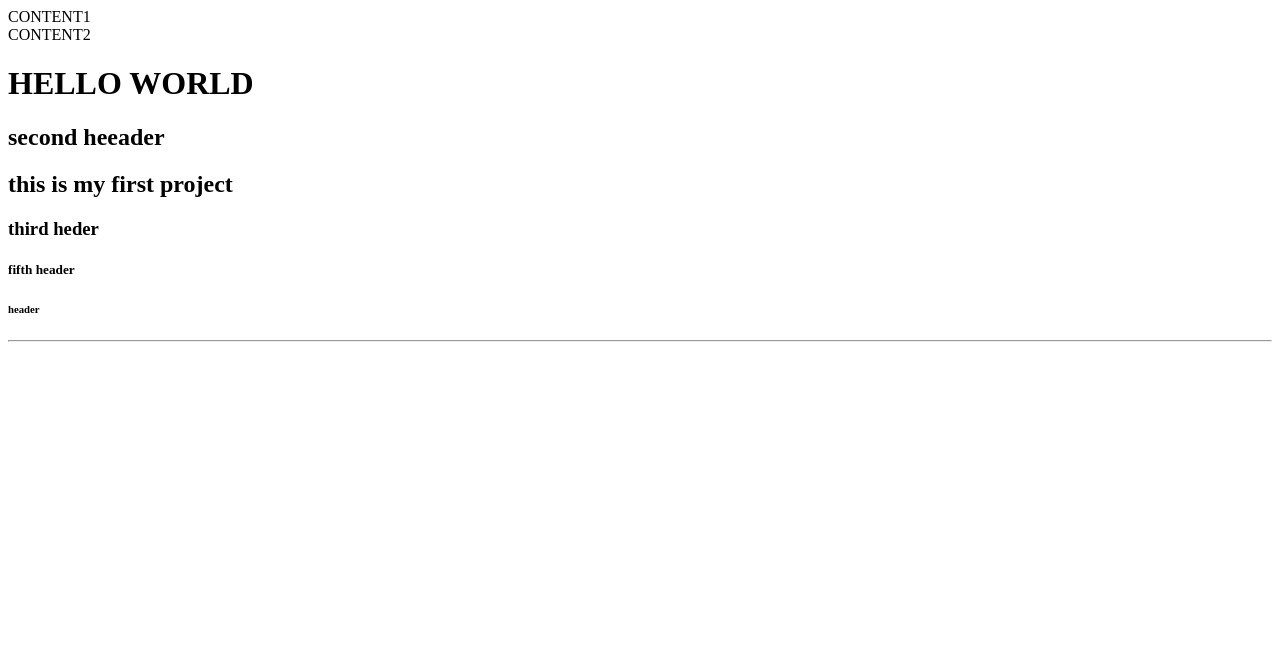
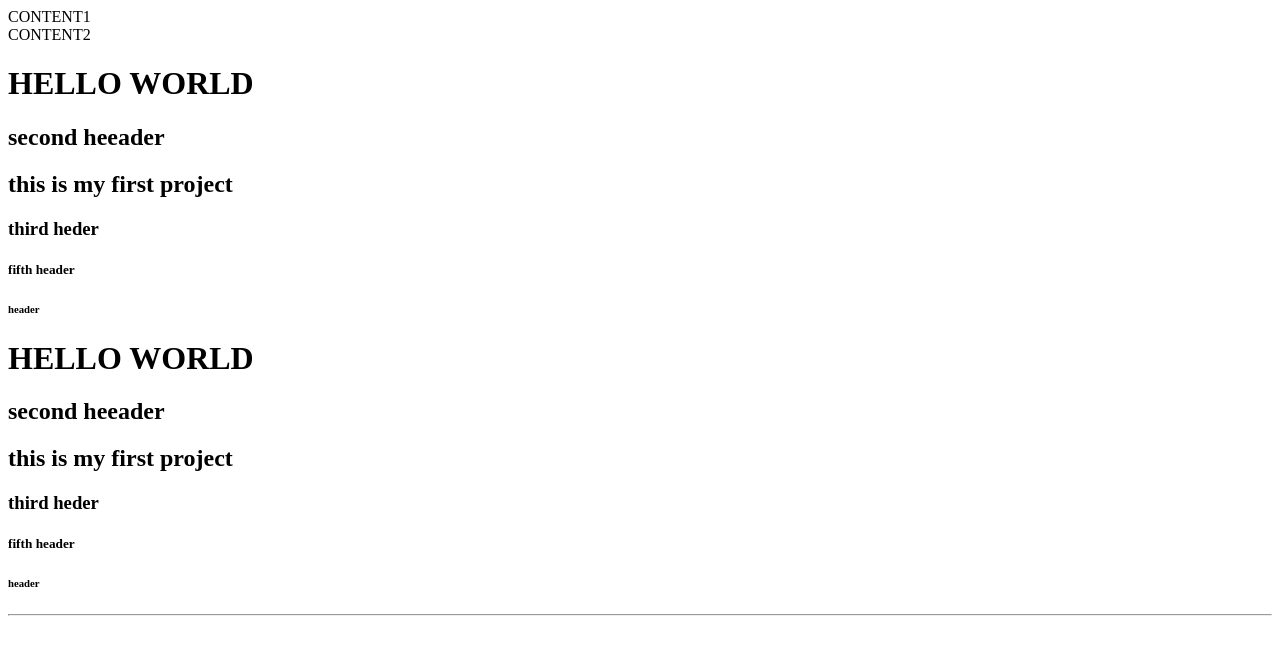
Before and after one commit to BibekRaut123/first-html-project, a plain HTML site: page index.html in a window 1280 px wide. Drawn offline with Linux system fonts and the light colour scheme.

Commit message:
updated header element

```diff
--- a/index.html
+++ b/index.html
@@ -19,6 +19,16 @@
     <h5>fifth header</h5>
     <h6> header</h6>
 
+
+     <!-----Header element-->
+     <h1>HELLO WORLD</h1>
+     <h2>second heeader</h2>
+     <h2>this is my first project</h2>
+     <h3>third heder</h3>
+     <h5>fifth header</h5>
+     <h6> header</h6>
+
+
     <!---Horizontal line-->
     <hr/>
 
```
